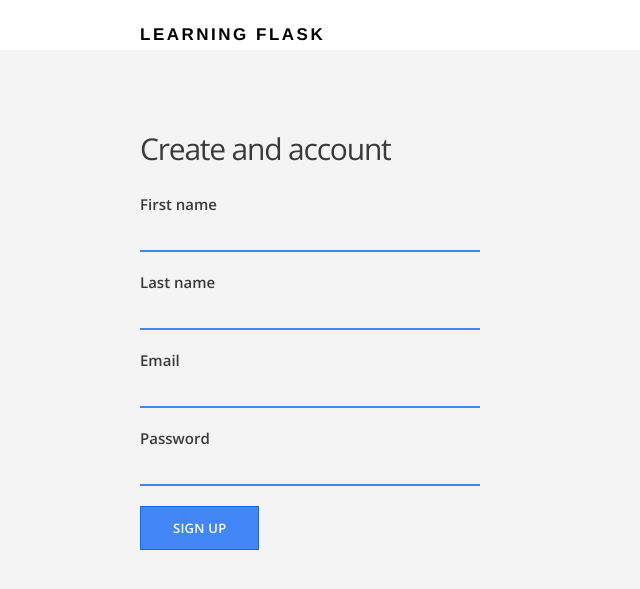
After one commit to leesharma/learning-flask, a Flask app: page /signup in a window 1280 px wide. The commit adds this page. Shown: the top 589 px of the page, without its empty margins (0-640 px from the left). Run offline with Flask 2, Linux system fonts and the light colour scheme.

Commit message:
Users can create an account
- Add login form
- Add model validations
- Save new user to database

```diff
--- /dev/null
+++ b/forms.py
@@ -0,0 +1,16 @@
+from flask_wtf import FlaskForm
+from wtforms import StringField, PasswordField, SubmitField
+from wtforms.validators import DataRequired, Email, Length
+
+class SignupForm(FlaskForm):
+    first_name = StringField('First name', validators=[DataRequired('Please enter your first name.')])
+    last_name = StringField('Last name', validators=[DataRequired('Please enter your last name.')])
+    email = StringField('Email', validators=[
+        DataRequired('Please enter your email address.'),
+        Email('Please enter a valid email address.')
+    ])
+    password = PasswordField('Password', validators=[
+        DataRequired('Please enter a password.'),
+        Length(min=6, message='Passwords must be at least six characters.')
+    ])
+    submit = SubmitField('Sign up')
--- a/models.py
+++ b/models.py
@@ -5,11 +5,11 @@ db = SQLAlchemy()
 
 class User(db.Model):
     __tablename__ = 'users'
-    uid = db.Column(db.String(100), primary_key = True)
+    uid = db.Column(db.Integer, primary_key = True)
     firstname = db.Column(db.String(100))
     lastname = db.Column(db.String(100))
     email = db.Column(db.String(120), unique = True)
-    pwdhash = db.Column(db.String(54))
+    pwdhash = db.Column(db.String(120))
 
     def __init__(self, firstname, lastname, email, password):
         self.firstname = firstname.title()
--- a/requirements.txt
+++ b/requirements.txt
@@ -1,6 +1,7 @@
 click==6.7
 Flask==0.12.2
 Flask-SQLAlchemy==2.2
+Flask-WTF==0.14.2
 gunicorn==19.7.1
 itsdangerous==0.24
 Jinja2==2.9.6
@@ -8,3 +9,4 @@ MarkupSafe==1.0
 psycopg2==2.7.3
 SQLAlchemy==1.1.13
 Werkzeug==0.12.2
+WTForms==2.1
--- a/routes.py
+++ b/routes.py
@@ -1,6 +1,8 @@
 import os
-from flask import Flask, render_template
-from models import db
+from flask import Flask, render_template, request
+from models import db, User
+
+from forms import SignupForm
 
 app = Flask(__name__)
 
@@ -9,13 +11,29 @@ app.config['SQLALCHEMY_DATABASE_URI'] = os.getenv('DATABASE_URL',
 app.config['SQLALCHEMY_TRACK_MODIFICATIONS'] = False
 db.init_app(app)
 
-@app.route("/")
+app.secret_key = os.environ.get('SECRET_KEY')
+
+@app.route('/')
 def index():
-    return render_template("index.html")
+    return render_template('index.html')
 
-@app.route("/about")
+@app.route('/about')
 def about():
-    return render_template("about.html")
+    return render_template('about.html')
 
-if __name__ == "__main__":
+@app.route('/signup', methods=['GET', 'POST'])
+def signup():
+    form = SignupForm()
+
+    if request.method == 'POST' and form.validate():
+        newuser = User(form.first_name.data,
+                       form.last_name.data,
+                       form.email.data,
+                       form.password.data)
+        db.session.add(newuser)
+        db.session.commit()
+        return 'Success!'
+    return render_template('signup.html', form = form)
+
+if __name__ == '__main__':
     app.run(debug=True)
--- a/templates/index.html
+++ b/templates/index.html
@@ -6,7 +6,7 @@
 
       <div class="section-content">
         <h2>Discover places near you.</h2>
-        <a href="#" class="btn-primary">Sign up</a>
+        <a href="{{ url_for('signup') }}" class="btn-primary">Sign up</a>
         <a href="{{ url_for('about') }}" class="btn-secondary">Learn more</a>
       </div>
 
--- /dev/null
+++ b/templates/signup.html
@@ -0,0 +1,64 @@
+{% extends "layout.html" %}
+
+{% block content %}
+  <main class="container signup-section">
+    <div class="section-content">
+      <h2>Create and account</h2>
+
+      <form method="POST" action="/signup">
+        {{ form.hidden_tag() }}
+        {{ form.csrf_token }}
+
+        <div class="form-group">
+          {{ form.first_name.label }}
+
+          {% if form.first_name.errors %}
+            {% for error in form.first_name.errors %}
+              <p class="error-message">{{ error }}</p>
+            {% endfor %}
+          {% endif %}
+
+          {{ form.first_name }}
+        </div>
+
+        <div class="form-group">
+          {{ form.last_name.label }}
+
+          {% if form.last_name.errors %}
+            {% for error in form.last_name.errors %}
+              <p class="error-message">{{ error }}</p>
+            {% endfor %}
+          {% endif %}
+
+          {{ form.last_name }}
+        </div>
+
+        <div class="form-group">
+          {{ form.email.label }}
+
+          {% if form.email.errors %}
+            {% for error in form.email.errors %}
+              <p class="error-message">{{ error }}</p>
+            {% endfor %}
+          {% endif %}
+
+          {{ form.email }}
+        </div>
+
+        <div class="form-group">
+          {{ form.password.label }}
+
+          {% if form.password.errors %}
+            {% for error in form.password.errors %}
+              <p class="error-message">{{ error }}</p>
+            {% endfor %}
+          {% endif %}
+
+          {{ form.password }}
+        </div>
+
+        {{ form.submit(class="btn-primary") }}
+      </form>
+    </div>
+  </main>
+{% endblock %}
```
